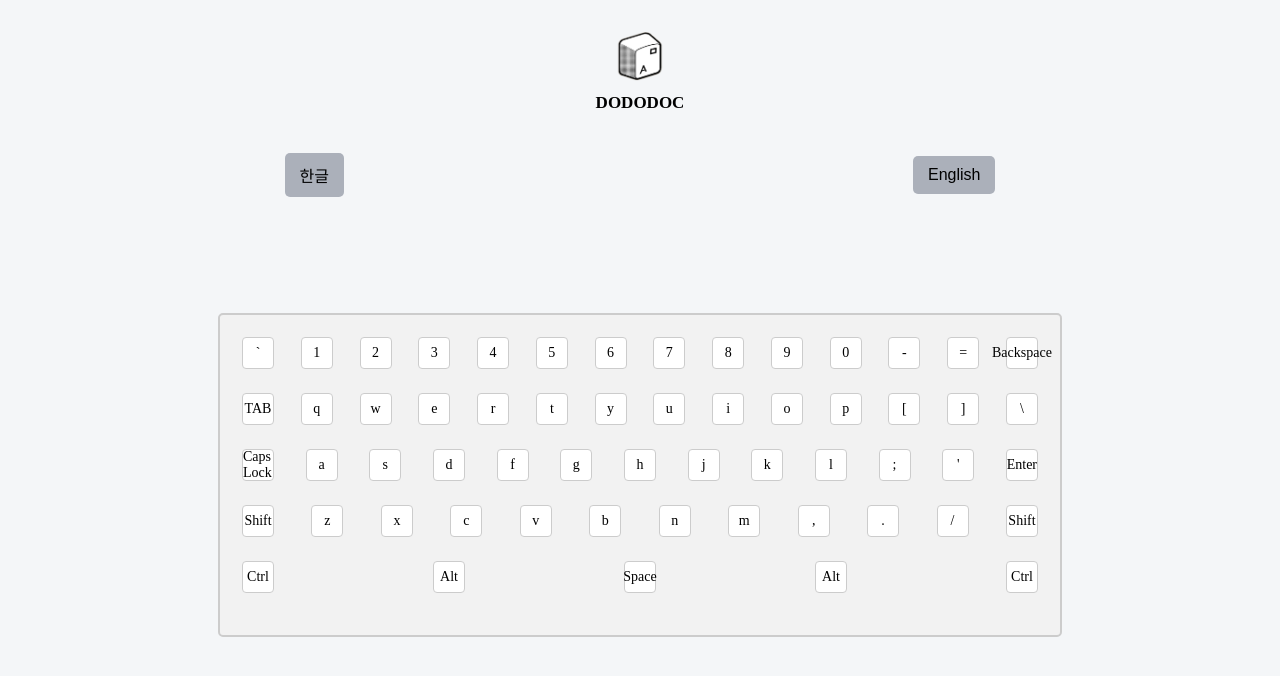
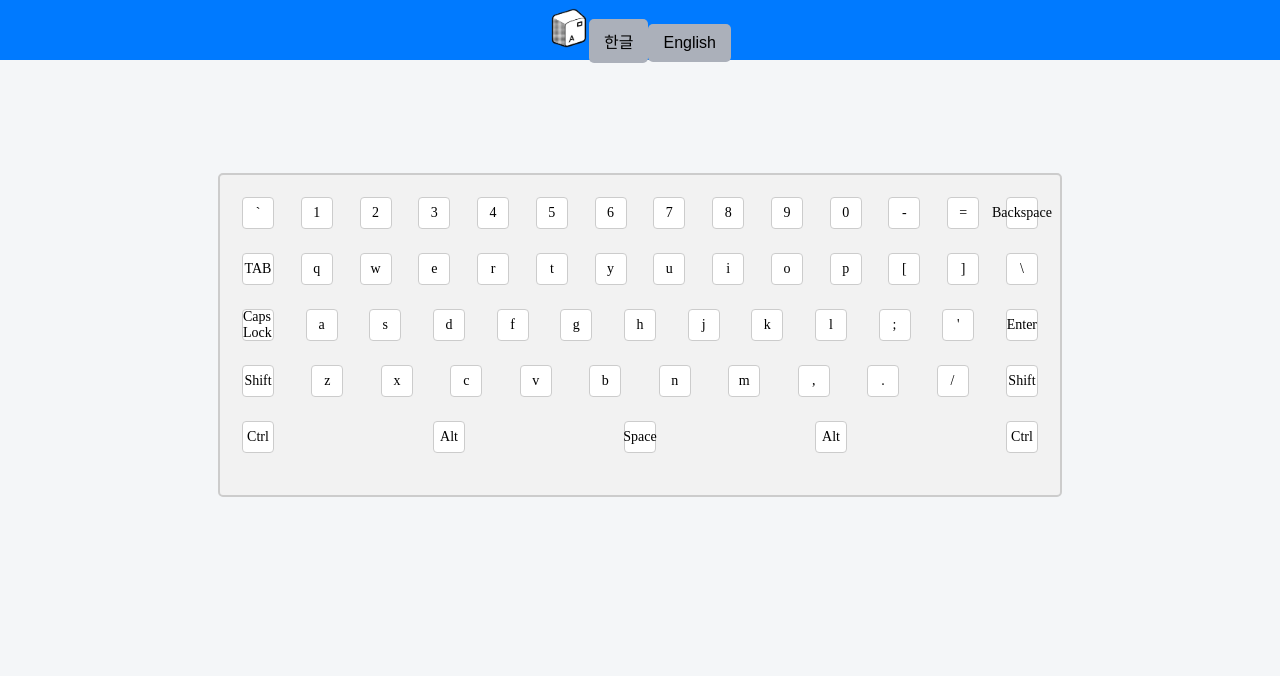
Before and after one commit to Project-X-Deagu/FE, a React (Create React App) app: page / in a window 1280 px wide. Shown: the top 676 px of the page. Built offline with nearby package versions, Linux system fonts and the light colour scheme.

Commit message:
로고 작업중

```diff
--- a/public/index.html
+++ b/public/index.html
@@ -8,5 +8,6 @@
   </head>
   <body>
     <div id="root"></div>
+  </div>
   </body>
 </html>
--- a/src/components/Logo.jsx
+++ b/src/components/Logo.jsx
@@ -1,26 +1,96 @@
 import React, { useState } from "react";
 import styled from "styled-components";
 
-const LogoContainer = styled.div`
+export const LogoArea = styled.div`
   cursor: pointer;
+
+  background-color: var(--bg-blue);
+  width: 100%;
+  height: 60px;
+  display: flex;
+  justify-content: center;
+  align-items: center;
+  flex-direction: column;
+  text-align: center;
+  font-size: 30px;
+  font-weight: bold;
+  //margin: 30px auto;
+  img {
+    width: 40px;
+    height: 40px;
+    margin-top: 10px;
+  }
+
+  p {
+    font-size: 17px;
+    margin-top: 5px;
+    color: black;
+  }
 `;
 
-export const Logo = ({ onLogoHover }) => {
+export const SubButton = styled.button`
+  padding: 10px 15px;
+  font-size: 16px;
+  background-color: var(--bg-gray);
+  border: none;
+  border-radius: 5px;
+  cursor: pointer;
+
+  &:hover {
+    background-color: var(--bg-blue);
+    color: white;
+  }
+`;
+
+export const Logo = ({ onLogoHover, onCategorySelect }) => {
   const [isHovered, setHovered] = useState(false);
 
   const handleLogoHover = () => {
-    setHovered(!isHovered);
-    onLogoHover(!isHovered);
+    setHovered(true);
+    onLogoHover(true);
+  };
+
+  const handleCategoryClick = (category) => {
+    onCategorySelect(category);
+  };
+
+  const handleLogoClick = () => {
+    window.location.reload();
+  };
+
+  const handleLogoLeave = () => {
+    setHovered(false);
+    onLogoHover(false);
   };
 
   return (
-    <LogoContainer
-      onMouseEnter={handleLogoHover}
-      onMouseLeave={handleLogoHover}
-    >
-      <img src="./logo.png" alt="Logo"></img>
-      <p style={{ color: isHovered ? "red" : "black" }}>DODODOC</p>
-    </LogoContainer>
+    <LogoArea onMouseEnter={handleLogoHover} onMouseLeave={handleLogoLeave}>
+      <div onClick={handleLogoClick} isHovered={isHovered}>
+        <img src="./logo.png" alt="Logo"></img>
+        {/* <p>DODODOC</p> */}
+        {/* 인풋 창 */}
+        {isHovered && (
+          <>
+            <SubButton
+              onClick={(e) => {
+                e.stopPropagation(); // 로고 클릭 이벤트 전파 방지
+                handleCategoryClick("한글");
+              }}
+            >
+              한글
+            </SubButton>
+            <SubButton
+              onClick={(e) => {
+                e.stopPropagation(); // 로고 클릭 이벤트 전파 방지
+                handleCategoryClick("English");
+              }}
+            >
+              English
+            </SubButton>
+          </>
+        )}
+      </div>
+    </LogoArea>
   );
 };
 
--- a/src/components/TextBox1.jsx
+++ b/src/components/TextBox1.jsx
@@ -10,13 +10,17 @@ export const StyledTextArea = styled.textarea`
   height: 25px;
   resize: none;
   //border: none;
-  border-color: var(--bg-gray);
-  border-width: 2px;
+  border: 2px solid var(--bg-gray);
   border-radius: 50px;
   outline: none;
   //margin: 5 auto;
   padding: 10px 25px;
+  font-weight: normal;
   font-size: 20px;
+
+  &:focus {
+    border-color: black;
+  }
 `;
 
 export const ImgButton = styled.img`
--- a/src/components/TextBox2.jsx
+++ b/src/components/TextBox2.jsx
@@ -1,79 +1,5 @@
 import React, { useState, useEffect } from "react";
 import styled from "styled-components";
-
-// export const TypingContainer = styled.div`
-//   display: flex;
-//   flex-direction: column;
-//   align-items: center;
-// `;
-
-// export const TextBox = styled.input`
-//   font-size: 16px;
-//   margin: 10px;
-//   padding: 5px;
-//   width: 80%;
-//   text-align: center;
-//   border: 1px solid #ccc;
-//   border-radius: 5px;
-//   outline: none;
-//   color: ${(props) => (props.isCorrect ? "green" : "black")};
-// `;
-
-// export const SentenceContainer = styled.div`
-//   margin: 20px;
-// `;
-
-// export const TextBox2 = ({ textData, onKeyPress }) => {
-//   const [currentSentence, setCurrentSentence] = useState(0);
-//   const [inputValue, setInputValue] = useState("");
-//   const [isCorrect, setIsCorrect] = useState([]);
-
-//   useEffect(() => {
-//     const sentence = textData[currentSentence];
-//     const correctArray = Array(sentence.length).fill(false);
-//     setIsCorrect(correctArray);
-//   }, [currentSentence, textData]);
-
-//   const handleInputChange = (e) => {
-//     const value = e.target.value;
-//     setInputValue(value);
-
-//     const sentence = textData[currentSentence];
-//     const newIsCorrect = sentence.split("").map((char, index) => {
-//       return char === value[index];
-//     });
-
-//     setIsCorrect(newIsCorrect);
-//   };
-
-//   const handleKeyPressLocal = (key) => {
-//     onKeyPress(key);
-
-//     if (key === "Tab") {
-//       handleNextSentence();
-//     }
-//   };
-
-//   const handleNextSentence = () => {
-//     setInputValue("");
-//     setCurrentSentence((prev) => (prev + 1 < textData.length ? prev + 1 : 0));
-//   };
-
-//   return (
-//     <TypingContainer>
-//       <SentenceContainer>
-//         <p>{textData[currentSentence]}</p>
-//       </SentenceContainer>
-//       <TextBox
-//         type="text"
-//         value={inputValue}
-//         onChange={handleInputChange}
-//         onKeyDown={(e) => handleKeyPressLocal(e.key)}
-//         isCorrect={isCorrect}
-//       />
-//     </TypingContainer>
-//   );
-// };
 
 // Eng 버전
 export const StyledTextArea = styled.textarea`
@@ -86,14 +12,16 @@ export const StyledTextArea = styled.textarea`
   min-height: 200px;
   resize: none;
   //border: none;
-  border-color: var(--bg-gray);
-  border-width: 2px;
+  border: 2px solid var(--bg-gray);
   border-radius: 20px;
   outline: none;
   //margin: 0 auto;
   padding: 10px 25px;
   font-size: 20px;
-  overflow-y: visible;
+
+  &:focus {
+    border-color: black;
+  }
 `;
 
 export const TextBox2 = ({ onKeyPress }) => {
--- /dev/null
+++ b/src/components/TextBoxArea.jsx
@@ -0,0 +1,26 @@
+import React from "react";
+import styled from "styled-components";
+import { TextBox1 } from "./TextBox1";
+import { TextBox2 } from "./TextBox2";
+
+export const StyledTextBoxArea = styled.div`
+  //background-color: green;
+  width: 70%;
+  height: auto;
+  text-align: center;
+  margin: 20px auto;
+  display: fixed;
+  justify-content: center;
+  align-items: center;
+`;
+
+export const TextBoxArea = ({ selectedCategory, handleKeyPress }) => {
+  return (
+    <StyledTextBoxArea>
+      {selectedCategory === "한글" && <TextBox1 onKeyPress={handleKeyPress} />}
+      {selectedCategory === "English" && (
+        <TextBox2 onKeyPress={handleKeyPress} />
+      )}
+    </StyledTextBoxArea>
+  );
+};
--- a/src/css/style.js
+++ b/src/css/style.js
@@ -4,68 +4,6 @@ export const Container = styled.div`
   width: 100%;
   height: 100%;
   display: flex;
-`;
-
-export const LogoArea = styled.div`
-  //background-color: var(--bg-blue);
-  width: 100%;
-  height: 150px;
-  display: flex;
-  justify-content: center;
-  align-items: center;
-  flex-direction: column;
-  text-align: center;
-  font-size: 30px;
-  font-weight: bold;
-
-  img {
-    width: 50px;
-    height: 50px;
-    margin-top: 10px;
-  }
-
-  p {
-    font-size: 17px;
-    margin-top: 5px;
-    color: black;
-  }
-`;
-
-export const CategoryArea = styled.div`
-  //background-color: yellowgreen;
-  width: 100%;
-  height: 50px;
-  text-align: center;
-  display: flex;
-  justify-content: space-around;
-  align-items: center;
-  display: flex;
-  justify-content: space-around;
-`;
-
-export const SubButton = styled.button`
-  padding: 10px 15px;
-  font-size: 16px;
-  background-color: var(--bg-gray);
-  border: none;
-  border-radius: 5px;
-  cursor: pointer;
-
-  &:hover {
-    background-color: var(--bg-blue);
-    color: white;
-  }
-`;
-
-export const TextBoxArea = styled.div`
-  //background-color: green;
-  width: 70%;
-  height: auto;
-  text-align: center;
-  margin: 20px auto;
-  display: fixed;
-  justify-content: center;
-  align-items: center;
 `;
 
 export const KeymapArea = styled.div`
--- a/src/views/Main.jsx
+++ b/src/views/Main.jsx
@@ -1,17 +1,8 @@
-// Main.jsx
 import React, { useState } from "react";
 import { Logo } from "../components/Logo";
-import { TextBox1 } from "../components/TextBox1";
-import { TextBox2 } from "../components/TextBox2";
+import { TextBoxArea } from "../components/TextBoxArea.jsx";
 import { Keymap } from "../components/Keymap";
-import { Category } from "../components/Category";
-import {
-  LogoArea,
-  CategoryArea,
-  TextBoxArea,
-  KeymapArea,
-  SubButton,
-} from "../css/style.js";
+import { KeymapArea } from "../css/style.js";
 
 function Main() {
   const [keyColor, setKeyColor] = useState("white");
@@ -41,29 +32,15 @@ function Main() {
   return (
     <div>
       {/* 상단 로고 */}
-      <LogoArea>
-        <Logo onLogoHover={handleCategoryHover} />
-      </LogoArea>
-      {/* 드롭다운 카테고리 */}
-      <CategoryArea>
-        {/* <Category
-          isVisible={isCategoryVisible}
-          onSelectCategory={handleCategorySelect}
-        ></Category> */}
-        <SubButton onClick={() => handleCategorySelect("한글")}>한글</SubButton>
-        <SubButton onClick={() => handleCategorySelect("English")}>
-          English
-        </SubButton>
-      </CategoryArea>
+      <Logo
+        onLogoHover={handleCategoryHover}
+        onCategorySelect={handleCategorySelect}
+      />
       {/* 인풋 창 */}
-      <TextBoxArea>
-        {selectedCategory === "한글" && (
-          <TextBox1 onKeyPress={handleKeyPress} />
-        )}
-        {selectedCategory === "English" && (
-          <TextBox2 onKeyPress={handleKeyPress} />
-        )}
-      </TextBoxArea>
+      <TextBoxArea
+        selectedCategory={selectedCategory}
+        handleKeyPress={handleKeyPress}
+      />
       {/* 키보드 레이아웃 */}
       <KeymapArea>
         <Keymap keyColor={keyColor}></Keymap>
```
Also changed, not shown: src/components/Category.jsx (deleted, +0 -98 lines).
